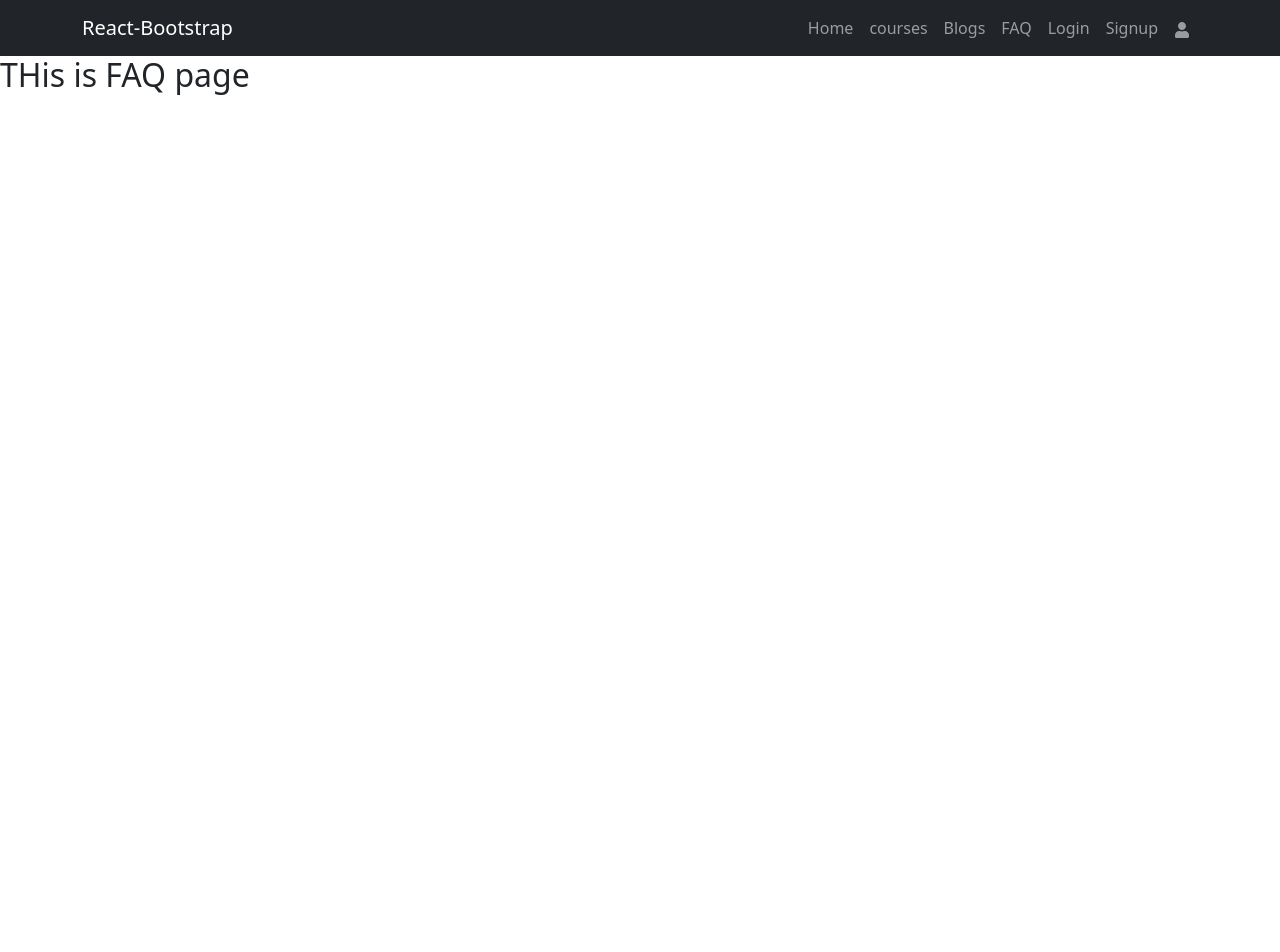
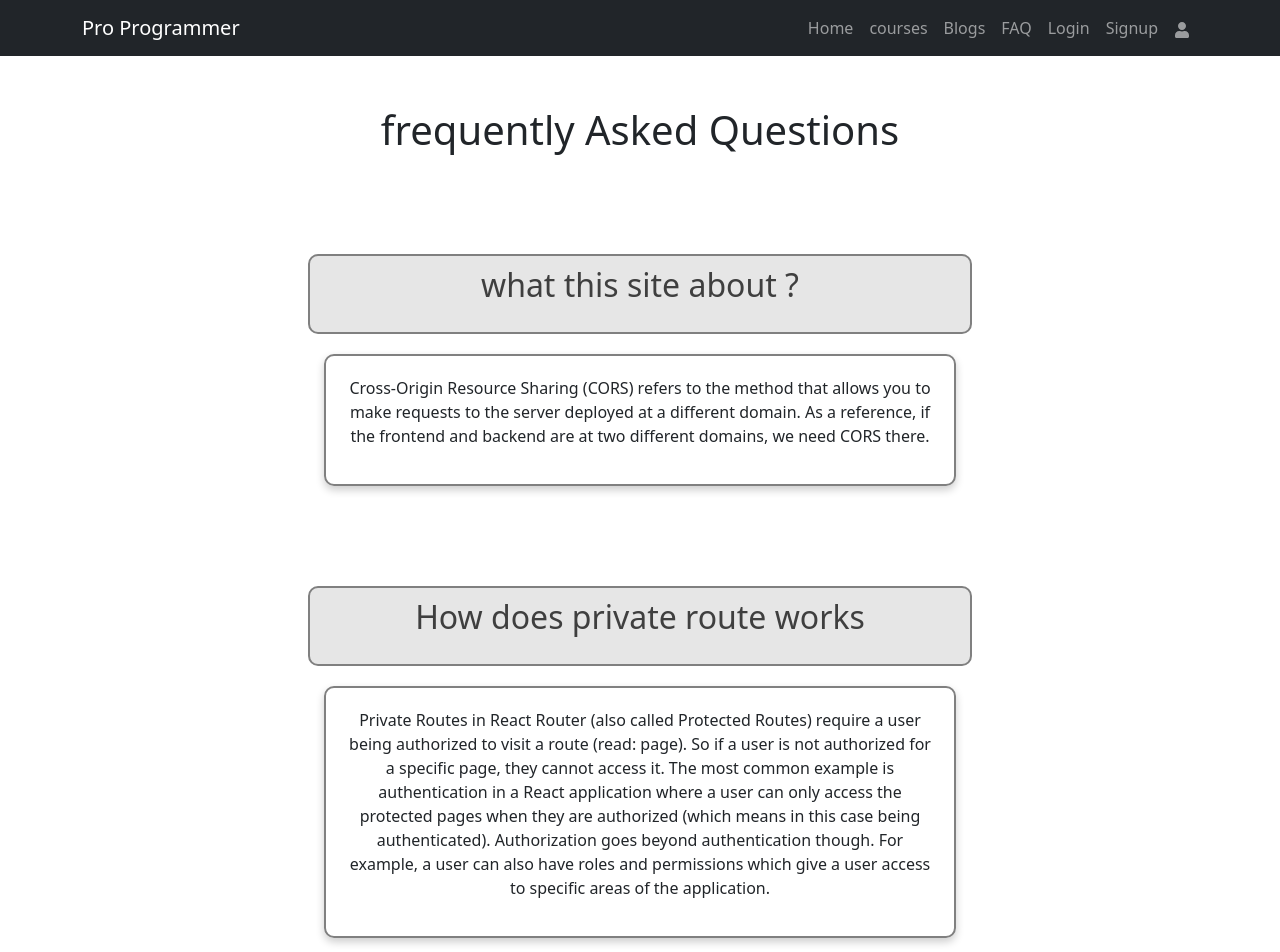
Before and after one commit to ehemon3059/b610-learning-platform-client-side-ehemon3059, a React (Create React App) app: page /faq in a window 1280 px wide. Shown: the top 952 px of the page. Before the commit the page ends 800 px from the top, so only its background shows below. Built offline with nearby package versions, Linux system fonts and the light colour scheme; no server answers.

Commit message:
home page design

```diff
--- a/public/index.html
+++ b/public/index.html
@@ -24,7 +24,7 @@
       work correctly both with client-side routing and a non-root public URL.
       Learn how to configure a non-root public URL by running `npm run build`.
     -->
-    <title>React App</title>
+    <title>Pro Programmer</title>
   </head>
   <body>
     <noscript>You need to enable JavaScript to run this app.</noscript>
--- a/src/Components/FAQ/Faq.js
+++ b/src/Components/FAQ/Faq.js
@@ -3,7 +3,78 @@ import React from 'react';
 const Faq = () => {
     return (
         <div>
-            <h2>THis is FAQ page</h2>
+            <h1 className='programmer-title'>frequently Asked Questions</h1>
+            <div className="main-container">
+                <div className="child-container">
+                    <div className="heading">
+                        <h2>what this site about ?</h2>
+                    </div>
+
+                    <div className="question-answer">
+                            <p>Cross-Origin Resource Sharing (CORS) refers to the method that allows you to make requests to the server deployed at a different domain. As a reference, if the frontend and backend are at two different domains, we need CORS there.  </p>
+                    </div>
+                </div>
+                <div className="child-container">
+                    <div className="heading">
+                        <h2>How does private route works  </h2>
+                    </div>
+
+                    <div className="question-answer">
+                        <p>Private Routes in React Router (also called Protected Routes) require a user being authorized to visit a route (read: page). So if a user is not authorized for a specific page, they cannot access it. The most common example is authentication in a React application where a user can only access the protected pages when they are authorized (which means in this case being authenticated). Authorization goes beyond authentication though. For example, a user can also have roles and permissions which give a user access to specific areas of the application.</p>
+
+                    </div>
+                </div>
+                <div className="child-container">
+                    <div className="heading">
+                        <h2> what is <span style={{color: "green"}}>node js </span> ? </h2>
+                    </div>
+
+                    <div className="question-answer">
+                            <p>Node.js is a JavaScript runtime environment that achieves low latency and high throughput by taking a “non-blocking” approach to serving requests. In other words, Node.js wastes no time or resources on waiting for I/O requests to return</p>
+                            <b>how does node js work</b>
+                            <br></br>
+
+                            <p>
+
+                            Node.js takes a different approach. It runs a single-threaded event loop registered with the system to handle connections, and each new connection causes a JavaScript callback function to fire. The callback function can handle requests with non-blocking I/O calls, and if necessary can spawn threads from a pool to execute blocking or CPU-intensive operations and to load-balance across CPU cores. Node’s approach to scaling with callback functions requires less memory to handle more connections than most competitive architectures that scale with threads, including Apache HTTP Server, the various Java application servers, IIS and ASP.NET, and Ruby on Rails.
+
+
+                            Node.js turns out to be quite useful for desktop applications in addition to servers. Also note that Node applications aren’t limited to pure JavaScript. You can use any language that transpiles to JavaScript, for example TypeScript and CoffeeScript. Node.js incorporates the Google Chrome V8 JavaScript engine, which supports ECMAScript 2015 (ES6) syntax without any need for an ES6-to-ES5 transpiler such as Babel.
+
+                            Much of Node’s utility comes from its large package library, which is accessible from the npm command. NPM, the Node package manager, is part of the standard Node.js installation, although it has its own website.
+
+
+
+
+
+
+
+                            </p>
+                    </div>
+                </div>
+                <div className="child-container">
+                    <div className="heading">
+                        <h2> why are you using  <span style={{color: "green"}}>firebase</span> ? </h2>
+                    </div>
+
+                    <div className="question-answer">
+                            <p>Google Firebase is an application development platform that allows developers to create iOS, Android, and Web apps. Here's why you should use it!</p>
+                            <p>Google Firebase offers many features that pitch it as the go-to backend development tool for web and mobile apps. It reduces development workload and time. And it's a perfect prototyping tool. Firebase is simple, lightweight, friendly, and industrially recognized.</p>
+                            <b>what other options do you have to implement authentication ?</b>
+                            <br></br>
+
+                            <p> Lets start by listing the various ways through which we can achieve authentication,</p>
+
+                            <ul>
+                                <li>Cookie-Based authentication</li>
+                                <li>Token-Based authentication</li>
+                                <li>Third party access(OAuth, API-token)</li>
+                                <li>OpenId</li>
+                                <li>SAML</li>
+                            </ul>
+                    </div>
+                </div>
+            </div>
         </div>
     );
 };
--- a/src/Components/Header/Header.js
+++ b/src/Components/Header/Header.js
@@ -17,7 +17,7 @@ const Header = () => {
         <div>
             <Navbar collapseOnSelect expand="lg" bg="dark" variant="dark">
                 <Container>
-                    <Navbar.Brand href="#home">React-Bootstrap</Navbar.Brand>
+                    <Navbar.Brand href="#home">Pro Programmer</Navbar.Brand>
                     <Navbar.Toggle aria-controls="responsive-navbar-nav" />
                     <Navbar.Collapse id="responsive-navbar-nav">
                     <Nav className="me-auto">
--- /dev/null
+++ b/src/Components/Home/Home.css
@@ -0,0 +1,7 @@
+.details-text{
+    margin-left: 150px;
+    margin-right: 150px;
+}
+.buttons{
+    margin: 0 auto;
+}
--- a/src/Components/Home/Home.js
+++ b/src/Components/Home/Home.js
@@ -1,9 +1,20 @@
 import React from 'react';
+import { Button,  } from 'react-bootstrap';
+import './Home.css';
+
 
 const Home = () => {
     return (
         <div>
-            <h2>This is Home</h2>
+            <div className="title mt-5 text-center">
+                <h3 className='text-success'>Pro Programmer</h3>
+                <p className='details-text'>Great programmers are rare. Their productivity is 3 times that of an average developer and 10 times that of a bad developer*. The top 1% of developers in the world don’t just write solid code but have important intangible traits. After working with thousands of developers, we have been able to identify 7 qualities that set a great programmer apart from the crowd.</p>
+            </div>
+            <div className="buttons text-center">
+                <Button variant="outline-primary" >SignUp</Button>
+                <Button variant="outline-success" className='ms-3'>Login</Button>
+            </div>
+
         </div>
     );
 };
```
Also changed, not shown: src/Components/Home/home.jpg (added).
